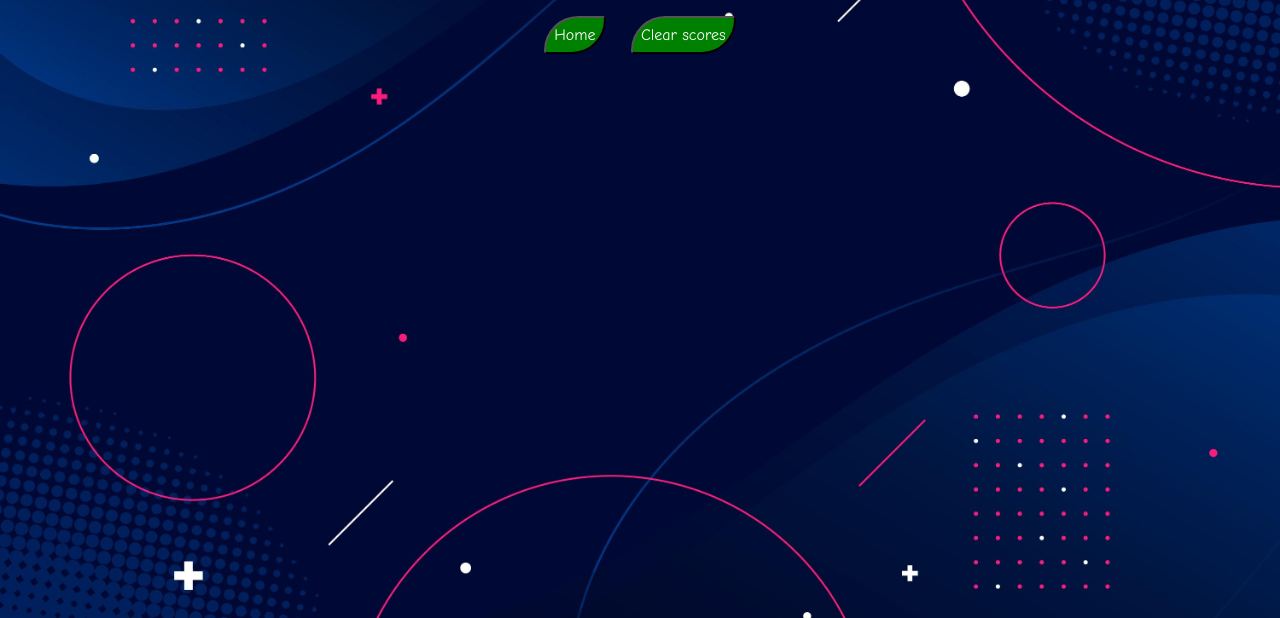
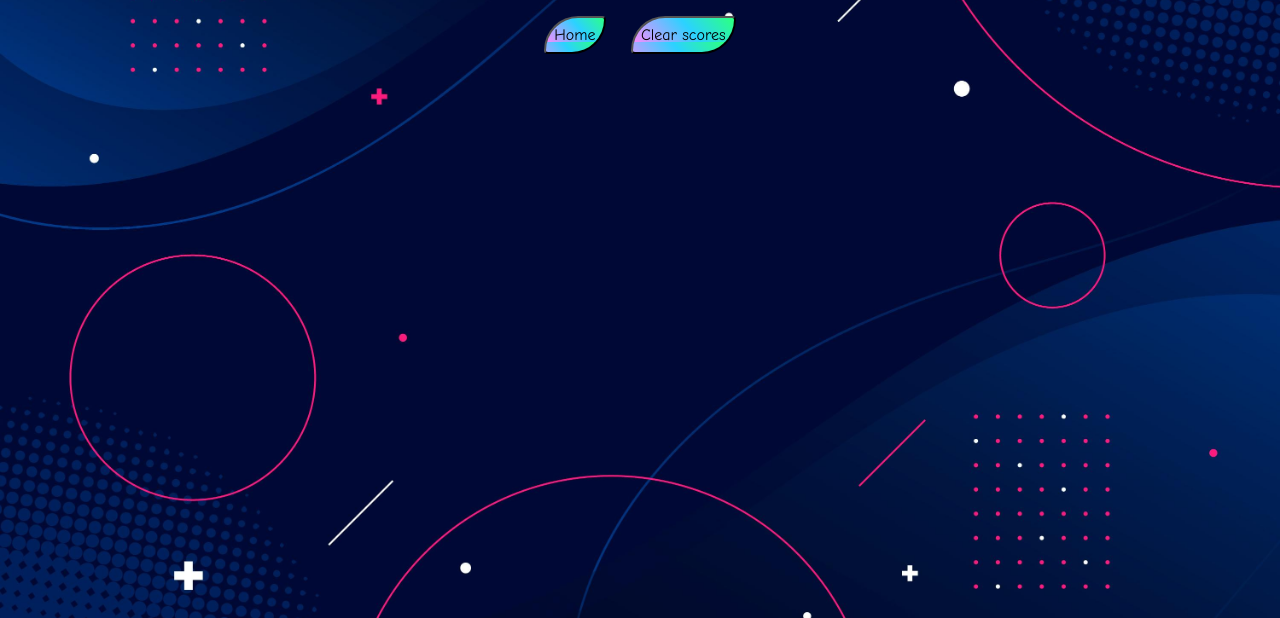
Before and after one commit to RandolphRichard/quiz, a plain HTML site: page thescores.html in a window 1280 px wide. Shown: the part 182-800 px from the top of the page. Drawn offline with Linux system fonts and the light colour scheme.

Commit message:
Touch Up the website

```diff
--- a/assets/css/style.css
+++ b/assets/css/style.css
@@ -51,9 +51,12 @@ body {
   button {
     font-family: "Comic Sans MS", sans-serif;
     font-size: 100%;
-    background-color: green;
+    background-image: linear-gradient(50deg, #FA8BFF 0%, #2BD2FF 52%, #2BFF88 90%);
+    transition: all .5s ease-out;
+    background-position: 0px -10px;
+    background-color: #FA8BFF;
     border-radius: 45px 5px ;
-    color: white;
+    color: ;
    text-shadow: royalblue;
    display: inline-block;
     cursor: pointer;
@@ -63,13 +66,14 @@ body {
   }
 
   button:hover {
-    background-color: red;
+    background-position: 1px -50px;
   }
 
   .hide{
     display: none;
   }
 
+  /* the Transition for the Zoom out score */
   .zoom-out {
     -ms-transform: scale(0.5); /* IE 9 */
     -webkit-transform: scale(0.5); /* Safari 3-8 */
@@ -77,7 +81,7 @@ body {
   }
 
   #real-score{
-font-size: 200px;
+font-size: 300px;
 transition: transform .6s;
 margin: 0;
 
--- a/assets/js/script.js
+++ b/assets/js/script.js
@@ -49,7 +49,7 @@ function bringQuestion() {
 
     choicePresent.textContent = i + 1 + ". " + choice;
 
-    // add event listener for the choices on click
+
     choicePresent.onclick = questionClick;
 
     // display on the page
@@ -105,9 +105,9 @@ function endQuiz() {
   var realScoreEl = document.getElementById("real-score");
   setTimeout(function(){
     realScoreEl.classList.add("zoom-out")
-    },3000);
+    },2000);
 
-  // final score
+  // final Real score
   var realScoreEl = document.getElementById("real-score");
   realScoreEl.textContent = time;
 
--- a/assets/js/thescores.js
+++ b/assets/js/thescores.js
@@ -6,7 +6,7 @@ function showScores() {
     });
 
     topScores.forEach(function(score) {
-      // bullets for scores
+      // list  for scores
       var liTag = document.createElement("li");
       liTag.textContent = score.initials + " - " + score.score;
 
```
Also changed, not shown: index.html (+8 -1 lines), thescores.html (+2 -1 lines), assets/images/12.png (added), 4 other files.
